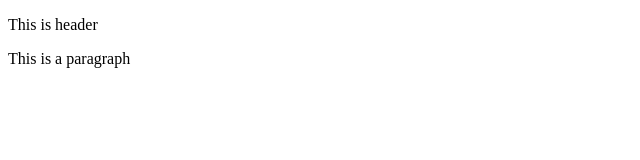
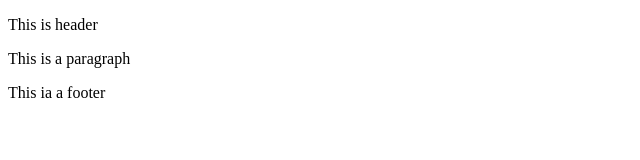
Before and after one commit to Geetork/git-test, a plain HTML site: page index.html in a window 1280 px wide. Shown: the whole page, without its empty margins (0-640 px from the left). Drawn offline with Linux system fonts and the light colour scheme.

Commit message:
third command

```diff
--- a/index.html
+++ b/index.html
@@ -7,5 +7,6 @@
   <body>
     <p>This is header</p>
     <p>This is a paragraph</p>
+    <p>This ia a footer</p>
   </body>
 </html>
```
